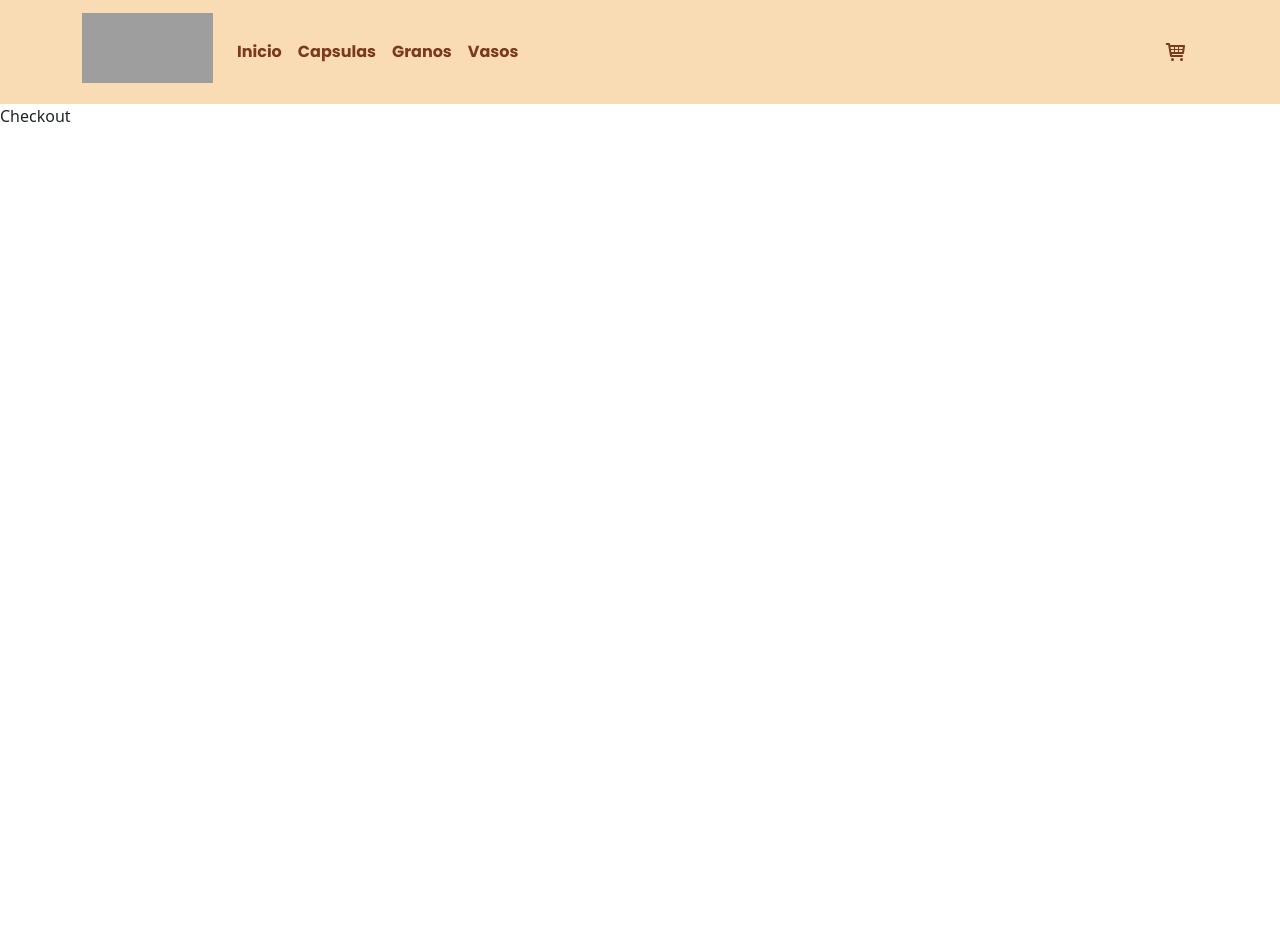
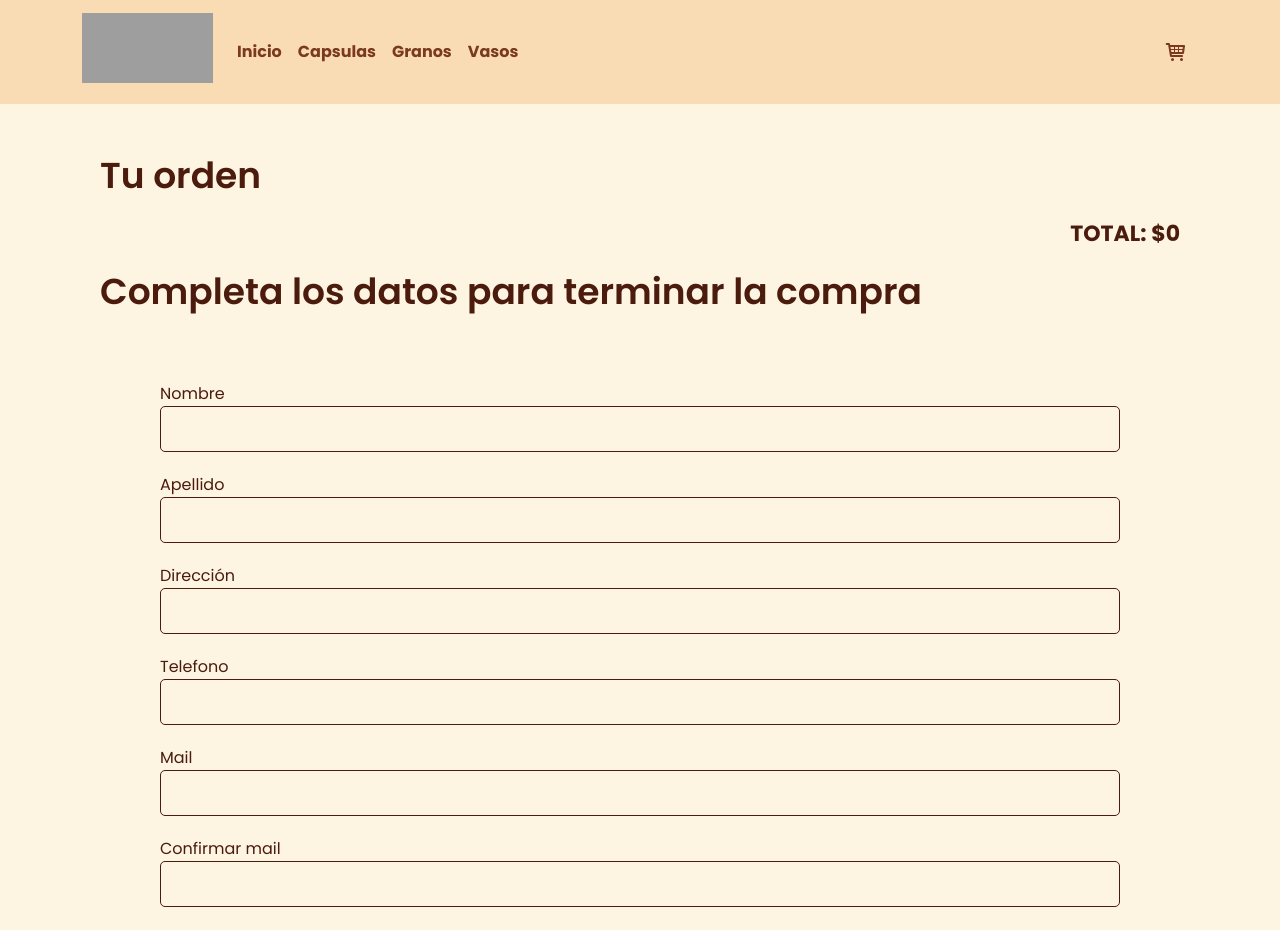
Before and after one commit to maifazzini/fazzini-cofyok, a React (Vite) app: page /checkout in a window 1280 px wide. Shown: the top 930 px of the page. Before the commit the page ends 800 px from the top, so only its background shows below. Built offline with nearby package versions, Linux system fonts and the light colour scheme; grey boxes are pictures that could not be loaded.

Commit message:
carrito y checkout

```diff
--- a/src/App.css
+++ b/src/App.css
@@ -2,20 +2,25 @@
   margin: 0;
   padding: 0;
 }
-
+body{
+  background-color: #FDF4E1;
+}
 h2 {
   font-size: 58px;
   font-weight: bold;
+  font-family: "Poppins", sans-serif;
 }
 
 h3 {
   font-size: 48px;
   font-weight: 400;
+  font-family: "Poppins", sans-serif;
 }
 
 p {
   font-size: 22px;
   margin-bottom: 0;
+  font-family: "Poppins", sans-serif;
 }
 
 a {
@@ -383,8 +388,8 @@ h1 {
     height: auto;
   }
 }
-/* ---------------------error detalle producto-------------- */
-.error-producto-detalle{
+/* ---------------------error -------------- */
+.error-pagina{
   height: 100vh;
   display: flex;
   justify-content: center;
@@ -393,10 +398,10 @@ h1 {
   color: #4B1B0D;
   background-color: #FDF4E1;
 }
-.error-producto-detalle .icono-cafe{
+.icono{
   font-size: 20vh;
 }
-.error-producto-detalle .boton{
+.error-pagina .boton{
   margin-top: 10vh;
 }
 .pagina-cargando {
@@ -407,3 +412,103 @@ h1 {
   color: #4B1B0D;
   background-color: #FDF4E1;
 }
+
+/* ------------------------carrito--------------- */
+.carrito-contenedor{
+  color: #4B1B0D;
+  background-color: #FDF4E1;
+  padding: 50px 100px;
+}
+.carrito-contenedor h2{
+  font-size: 36px;
+  font-weight: 600;
+  text-transform: uppercase;
+}
+.carrito-contenedor .carrito-botones{
+  display: flex;
+  justify-content: space-between;
+  align-items: center;
+}
+ .carrito-total {
+  text-align: right;
+  text-transform: uppercase;
+  font-weight: 700;
+  margin-bottom: 20px;
+  margin-top: 20px;
+}
+.item-carrito{
+  display: flex;
+  justify-content: space-around;
+  align-items: center;
+  color: #4B1B0D;
+  padding-top: 50px;
+}
+.item-carrito  img{
+  width: 20%;
+  height: 20%;
+}
+.item-carrito h3{
+  font-size: 24px;
+  font-weight: 600;
+}
+
+.checkout{
+  color: #4B1B0D;
+  background-color: #FDF4E1;
+  padding: 50px 100px;
+}
+.checkout h2{
+  font-size: 36px;
+  font-weight: 600;
+}
+.form-checkout{
+  padding: 50px;
+  text-align: right;
+}
+.form-item{
+  padding: 10px;
+}
+.form-item label{
+  width: 100%;
+  text-align: left;
+  font-family: "Poppins", sans-serif;
+}
+.form-item input, .form-item select{
+  color: #4B1B0D;
+  background-color: #FDF4E1;
+  border: #4B1B0D solid 1px;
+  border-radius: 5px;
+  width: 100%;
+  padding: 10px;
+}
+.form-checkout .boton{
+  text-align: right;
+  margin-top: 20px;
+}
+
+.form-item .campo-vacio{
+  border: red solid 1px;
+}
+.form-item p{
+  font-size: 15px;
+  color: #7b391f;
+}
+/* -------------------compr REALIZADA ------------------ */
+.compra-realizada{
+  height: 100vh;
+  display: flex;
+  justify-content: center;
+  align-items: center;
+  flex-direction: column;
+  color: #4B1B0D;
+  background-color: #FDF4E1;
+  gap: 5vh;
+  text-align: center;
+}
+.compra-realizada h2{
+  font-size: 36px;
+}
+
+.compra-realizada #compraid{
+  font-weight: 600;
+}
--- a/src/components/Checkout.jsx
+++ b/src/components/Checkout.jsx
@@ -1,8 +1,122 @@
-import React from 'react'
+import React, { useState } from 'react'
+import { useCart } from '../context/CartContext'
+import CheckoutItem from './CheckoutItem';
+import { collection, addDoc, } from 'firebase/firestore';
+import { db } from "../services/firebase"
+import { Link } from 'react-router-dom';
+import { BsCartCheck } from "react-icons/bs";
 
 const Checkout = () => {
+  const{cart, precioTotal, clear}= useCart();
+  const [cliente, setcliente]= useState({});
+  const [nombre, setnombre] = useState("");
+  const [apellido, setapellido] = useState("");
+  const [direccion, setdireccion] = useState("");
+  const [mail, setmail] = useState("");
+  const [telefono, settelefono] = useState("");
+  const [retiro, setretiro] = useState("");
+  const [validarmail, setvalidarmail]= useState("");
+  const [campolleno, setcampolleno] = useState(true);
+  const [compraid, setcompraid] = useState("")
+  const guardarDatos = (e)=>{
+    setcliente(
+      {
+        ...cliente ,
+        [e.target.name]: e.target.value,
+      }
+    )
+  }
+
+  const enviarDatos = (e)=>{
+    e.preventDefault()
+    if(!cliente.nombre || !cliente.apellido || !cliente.mail || !cliente.direccion || !cliente.retiro){
+      setcampolleno(false)
+    } else if (cliente.mail === validarmail){
+      const compras = collection(db, "compras");
+      const hoy =new Date().toLocaleString();
+      const orden= {
+        fecha: hoy,
+        pedido: cart,
+        total: precioTotal(),
+        estado: "generada",
+        usuario: cliente
+      }
+      addDoc (compras, orden).
+      then((res)=>{
+        setcompraid(res.id)
+      })
+      clear()
+    }
+  }
+  if (compraid){
+    return(
+      <main  className='compra-realizada'>
+        <BsCartCheck  className='icono'/>
+        <div>
+          <h2>Tu compra fue realizada con exito</h2>
+          <p>Por favor anota el siguiente id de compra</p>
+          <p id='compraid'>{compraid}</p>
+        </div>
+        <Link to={"/"} className='boton'>Volver al inicio</Link>
+      </main>
+    )
+  }
   return (
-    <div>Checkout</div>
+    <main className='checkout'>
+      <section>
+      <h2>Tu orden</h2>
+        {cart.map((item) => <CheckoutItem key={item.id} producto={item}> </CheckoutItem>)}
+        <div className='carrito-total'>
+        <p>Total:  ${precioTotal()}</p>
+      </div>
+      </section>
+      <section>
+        <h2> Completa los datos para terminar la compra</h2>
+        <form className='form-checkout' onSubmit={enviarDatos}>
+            <div className='form-item'>
+              <label htmlFor="nombre">Nombre</label>
+              <input type="text" name='nombre'  className= {!nombre && !campolleno? "campo-vacio" : " "} onChange={(e)=>{setnombre(e.target.value); guardarDatos(e)}}/>
+              {!nombre && !campolleno? <p>Completa con tu nombre</p>: ""}
+            </div>
+            <div className='form-item'>
+            <label htmlFor="apellido">Apellido</label>
+            <input type="text" name='apellido' className= {!apellido && !campolleno ? "campo-vacio": "" }  onChange={(e)=>{setapellido(e.target.value); guardarDatos(e)}}/>
+            {!apellido && !campolleno ? <p>Completa con tu apellido</p>: ""}
+            </div>
+            <div className='form-item'>
+            <label htmlFor="direccion">Dirección</label>
+            <input type="text" name='direccion' className= {!direccion && !campolleno ? "campo-vacio": ""} onChange={(e)=>{setdireccion(e.target.value); guardarDatos(e)}}/>
+            {!direccion && !campolleno ? <p>Completa con tu dirección</p>: "" }
+            </div>
+            <div className='form-item'>
+            <label htmlFor="telefono">Telefono</label>
+            <input type="number" name='telefono' className= {!telefono && !campolleno ? "campo-vacio": ""} onChange={(e)=>{settelefono(e.target.value); guardarDatos(e)}}/>
+            {!telefono && !campolleno ? <p>Completa con tu telefono</p>: "" }
+            </div>
+
+            <div className='form-item'>
+            <label htmlFor="mail">Mail</label>
+            <input type="mail" name='mail' className= {!mail && !campolleno ?  "campo-vacio": ""} onChange={(e)=>{setmail(e.target.value); guardarDatos(e)}}/>
+            {!mail && !campolleno ? <p>Completa con tu mail</p> : "" }
+            </div>
+            <div className='form-item'>
+            <label htmlFor="validarmail">Confirmar mail</label>
+            <input type="mail" name='validarmail' className= {validarmail===mail ? "": "campo-vacio"} onChange={(e)=>{setvalidarmail(e.target.value);}}/>
+            {validarmail===mail ? "": <p>Ambas direcciones de mail deben ser iguales</p>}
+            </div>
+            <div className='form-item'>
+            <label htmlFor="retiro">Selecciona la opcion deseada
+            </label>
+            <select name="retiro" className= {!retiro && !campolleno ? "campo-vacio": "" }  onInput={(e)=>{setretiro(e.target.value); guardarDatos(e)}} >
+              <option value="envio"> Coordinar envio</option>
+              <option value="retiradellocal"> Retira del local</option>
+            </select>
+            </div>
+          <button type="submit" className='boton' > Comprar</button>
+
+        </form>
+      </section>
+    </main>
   )
 }
 
--- /dev/null
+++ b/src/components/CheckoutItem.jsx
@@ -0,0 +1,13 @@
+import React from 'react'
+
+const CheckoutItem = ({producto}) => {
+  return (
+    <div className='item-carrito'>
+        <h3>{producto.nombre}</h3>
+        <p>Cant: {producto.cantidad}</p>
+        <p>Total: ${ producto.precio * producto.cantidad}</p>
+    </div>
+  )
+}
+
+export default CheckoutItem
--- a/src/components/EmpyCart.jsx
+++ b/src/components/EmpyCart.jsx
@@ -1,9 +1,11 @@
 import React from 'react'
 import { Link } from 'react-router-dom'
+import { BsCartX } from "react-icons/bs";
 
 const EmpyCart = () => {
   return (
-    <main className='pagina-carrito-vacio'>
+    <main className='error-pagina'>
+      <BsCartX className='icono' />
       <h2>Tu carrito esta vacio</h2>
       <p>Elige el producto que queres comprar</p>
       <Link to="/" className='boton'>Ver productos</Link>
--- a/src/components/ItemDetail.jsx
+++ b/src/components/ItemDetail.jsx
@@ -13,8 +13,8 @@ const ItemDetail = ({ productoporid }) => {
     Toastify({
       text: `Agregaste al carrito ${cantidad} ${productoporid.nombre}`,
       duration: 3000,
-      gravity: "bottom", // `top` or `bottom`
-      position: "right", // `left`, `center` or `right`
+      gravity: "bottom",
+      position: "right",
       style: {
         background: "#CCA55E",
       },
--- a/src/components/ItemDetailContainer.jsx
+++ b/src/components/ItemDetailContainer.jsx
@@ -29,8 +29,8 @@ const ItemDetailContainer = () => {
     }, [])
     if(invalido){
         return(
-            <div className='error-producto-detalle'>
-                <TbCoffeeOff className='icono-cafe'/>
+            <div className='error-pagina'>
+                <TbCoffeeOff className='icono'/>
                 <h2>No encontramos este producto</h2>
                 <Link className='boton' to={"/"}> Ver productos </Link>
             </div>
--- a/src/context/CartContext.jsx
+++ b/src/context/CartContext.jsx
@@ -1,9 +1,14 @@
-import { createContext, useContext, useState } from "react";
+import { createContext, useContext, useEffect, useState } from "react";
 /* crear contexto */
 export const CartContext = createContext();
+/* carrito con local */
+const carritopersistente= JSON.parse(localStorage.getItem('carrito')) || [];
 /* proveedor y cliente */
 export const CartProvider = ({children}) =>{
-    const [cart, setCart]= useState([]);
+    const [cart, setCart]= useState(carritopersistente);
+    useEffect(()=>{
+        localStorage.setItem('carrito',JSON.stringify(cart));
+    }, [cart])
     /* añardir al carrito */
     const addItem = (item, cantidad)=>{
         if(isInCart(item.id)){
@@ -22,7 +27,7 @@ export const CartProvider = ({children}) =>{
     }
     /* eliminar item del carrito */
     const removeItem = (itemid)=>{
-        setCart(cart.filter((producto)=> producto.id ==! itemid));
+        setCart(cart.filter((producto)=> producto.id !== itemid));
     }
     /* fijarse si esta en el carrito */
     const isInCart= (id)=>{
```
Also changed, not shown: src/components/CartItem.jsx (+14 -6 lines), src/components/CartList.jsx (+15 -9 lines).
